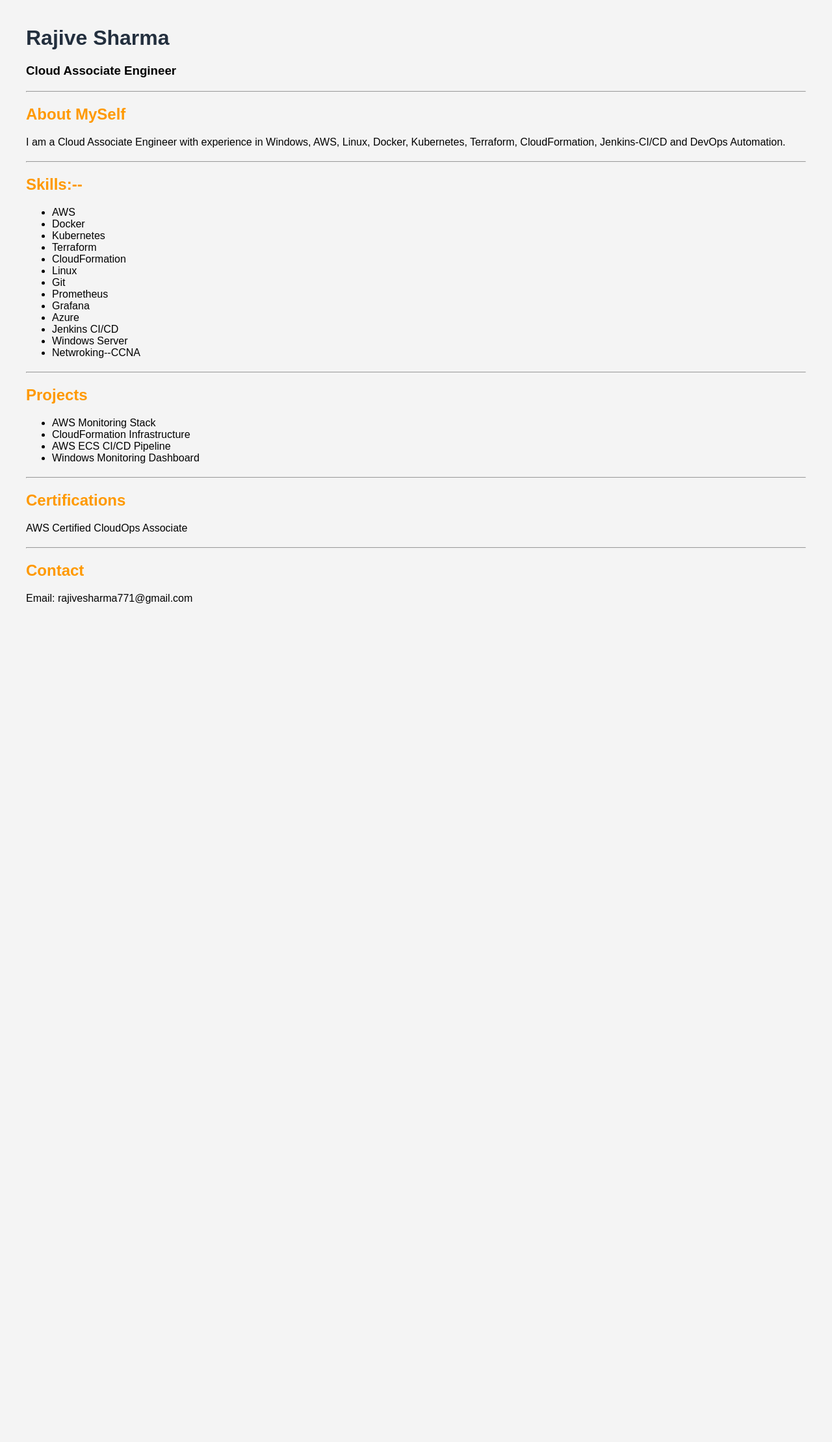
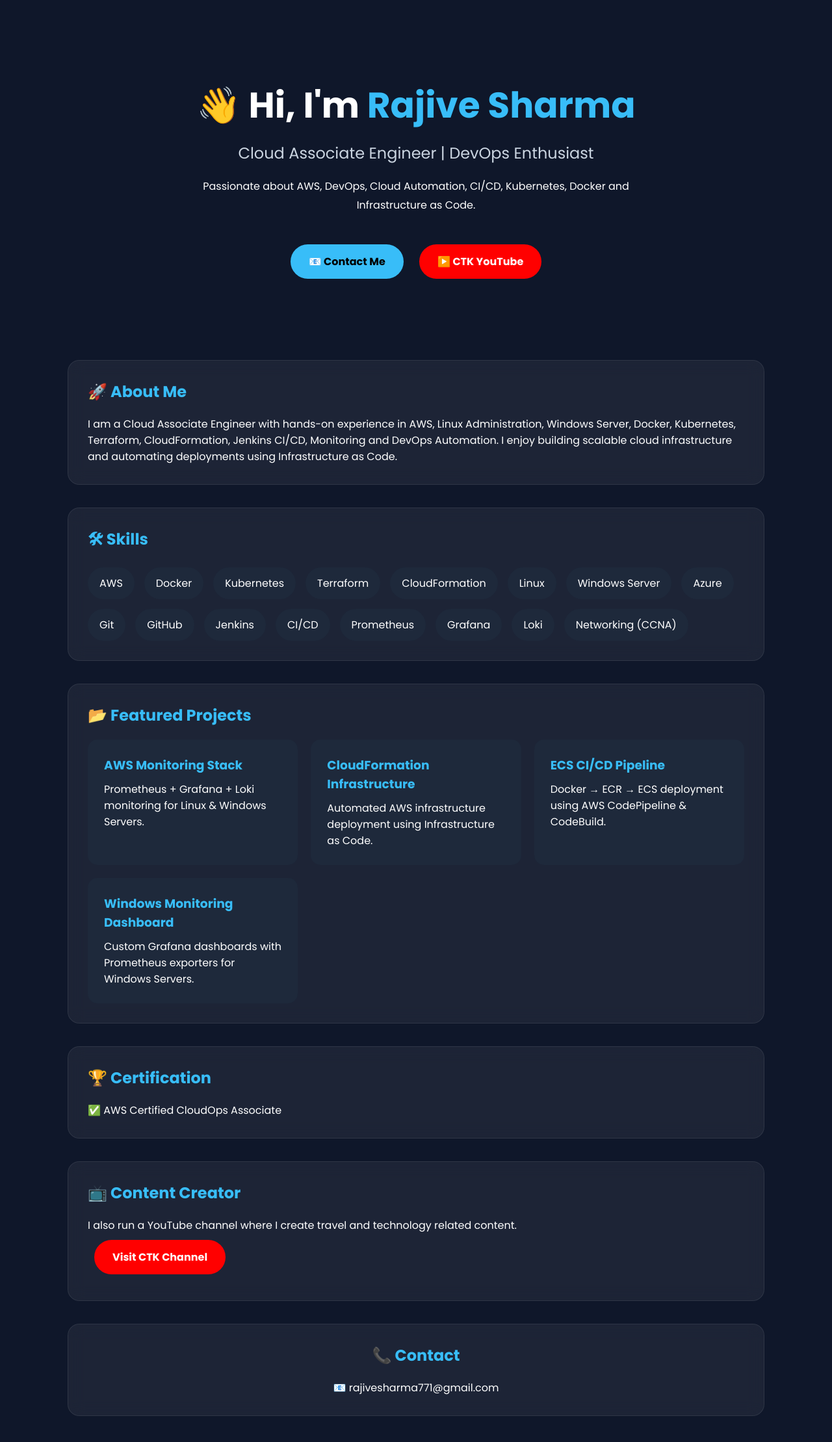
Before and after one commit to RajiveSharma771/My-Portfolio, a Flask app: page / in a window 1280 px wide. Shown: the whole page at 65% size. Before the commit the page ends 929 px from the top, so only its background shows below. Run offline with Flask 3, Linux system fonts and the light colour scheme.

Commit message:
eight commit

```diff
--- a/static/style.css
+++ b/static/style.css
@@ -1,17 +1,213 @@
-body {
-    font-family: Arial, sans-serif;
-    margin: 40px;
-    background: #f4f4f4;
+*{
+margin:0;
+padding:0;
+box-sizing:border-box;
+font-family:Poppins,sans-serif;
 }
 
-h1 {
-    color: #232F3E;
+body{
+
+background:#0f172a;
+color:white;
+
 }
 
-h2 {
-    color: #FF9900;
+.container{
+
+width:90%;
+max-width:1200px;
+margin:auto;
+padding:40px;
+
 }
 
-hr {
-    margin: 20px 0;
+.hero{
+
+text-align:center;
+padding:80px 20px;
+
 }
+
+.hero h1{
+
+font-size:55px;
+margin-bottom:15px;
+
+}
+
+.hero span{
+
+color:#38bdf8;
+
+}
+
+.hero h2{
+
+font-weight:400;
+margin-bottom:20px;
+color:#cbd5e1;
+
+}
+
+.hero p{
+
+max-width:700px;
+margin:auto;
+line-height:1.8;
+
+}
+
+.buttons{
+
+margin-top:35px;
+
+}
+
+.btn{
+
+display:inline-block;
+padding:14px 28px;
+margin:10px;
+border-radius:30px;
+background:#38bdf8;
+color:black;
+font-weight:bold;
+text-decoration:none;
+transition:.3s;
+
+}
+
+.btn:hover{
+
+transform:translateY(-5px);
+box-shadow:0 0 25px #38bdf8;
+
+}
+
+.youtube{
+
+background:#ff0000;
+color:white;
+
+}
+
+.youtube:hover{
+
+box-shadow:0 0 20px red;
+
+}
+
+.card{
+
+background:rgba(255,255,255,.06);
+
+padding:30px;
+
+margin-top:35px;
+
+border-radius:18px;
+
+backdrop-filter:blur(12px);
+
+border:1px solid rgba(255,255,255,.08);
+
+}
+
+.card h2{
+
+margin-bottom:20px;
+color:#38bdf8;
+
+}
+
+.skills{
+
+display:flex;
+
+flex-wrap:wrap;
+
+gap:15px;
+
+}
+
+.skills span{
+
+background:#1e293b;
+
+padding:12px 18px;
+
+border-radius:25px;
+
+transition:.3s;
+
+}
+
+.skills span:hover{
+
+background:#38bdf8;
+
+color:black;
+
+transform:scale(1.08);
+
+}
+
+.projects{
+
+display:grid;
+
+grid-template-columns:repeat(auto-fit,minmax(250px,1fr));
+
+gap:20px;
+
+}
+
+.project{
+
+background:#1e293b;
+
+padding:25px;
+
+border-radius:15px;
+
+transition:.3s;
+
+}
+
+.project:hover{
+
+transform:translateY(-8px);
+
+background:#334155;
+
+}
+
+.project h3{
+
+margin-bottom:10px;
+
+color:#38bdf8;
+
+}
+
+.contact{
+
+text-align:center;
+
+}
+
+@media(max-width:768px){
+
+.hero h1{
+
+font-size:38px;
+
+}
+
+.hero h2{
+
+font-size:20px;
+
+}
+
+}
--- a/templates/index.html
+++ b/templates/index.html
@@ -1,68 +1,175 @@
 <!DOCTYPE html>
-<html>
+<html lang="en">
+
 <head>
-    <title>Rajive Sharma Portfolio</title>
+    <meta charset="UTF-8">
+    <meta name="viewport" content="width=device-width, initial-scale=1.0">
+    <title>Rajive Sharma | Cloud & DevOps Engineer</title>
+
     <link rel="stylesheet" href="{{ url_for('static', filename='style.css') }}">
+
+    <link href="https://fonts.googleapis.com/css2?family=Poppins:wght@300;400;600;700&display=swap" rel="stylesheet">
+
 </head>
 
 <body>
 
-<h1>Rajive Sharma</h1>
+<div class="container">
 
-<h3>Cloud Associate Engineer</h3>
+    <!-- Hero Section -->
 
-<hr>
+    <section class="hero">
 
-<h2>About MySelf</h2>
+        <h1>👋 Hi, I'm <span>Rajive Sharma</span></h1>
 
-<p>
-I am a Cloud Associate Engineer with experience in Windows, AWS,
-Linux, Docker, Kubernetes, Terraform, CloudFormation, Jenkins-CI/CD and DevOps Automation.
-</p>
+        <h2>Cloud Associate Engineer | DevOps Enthusiast</h2>
 
-<hr>
+        <p>
+            Passionate about AWS, DevOps, Cloud Automation, CI/CD,
+            Kubernetes, Docker and Infrastructure as Code.
+        </p>
 
-<h2>Skills:--</h2>
+        <div class="buttons">
 
-<ul>
-<li>AWS</li>
-<li>Docker</li>
-<li>Kubernetes</li>
-<li>Terraform</li>
-<li>CloudFormation</li>
-<li>Linux</li>
-<li>Git</li>
-<li>Prometheus</li>
-<li>Grafana</li>
-<li>Azure</li>
-<li>Jenkins CI/CD</li>
-<li>Windows Server</li>
-<li>Netwroking--CCNA</li>
-</ul>
+            <a href="mailto:rajivesharma771@gmail.com" class="btn">
+                📧 Contact Me
+            </a>
 
-<hr>
+            <a href="https://www.youtube.com/" target="_blank" class="btn youtube">
+                ▶️ CTK YouTube
+            </a>
 
-<h2>Projects</h2>
+        </div>
 
-<ul>
-<li>AWS Monitoring Stack</li>
-<li>CloudFormation Infrastructure</li>
-<li>AWS ECS CI/CD Pipeline</li>
-<li>Windows Monitoring Dashboard</li>
-</ul>
+    </section>
 
-<hr>
 
-<h2>Certifications</h2>
+    <!-- About -->
 
-<p>AWS Certified CloudOps Associate</p>
+    <section class="card">
 
-<hr>
+        <h2>🚀 About Me</h2>
 
-<h2>Contact</h2>
+        <p>
 
-<p>Email: rajivesharma771@gmail.com</p>
+            I am a Cloud Associate Engineer with hands-on experience in
+            AWS, Linux Administration, Windows Server, Docker,
+            Kubernetes, Terraform, CloudFormation,
+            Jenkins CI/CD, Monitoring and DevOps Automation.
+
+            I enjoy building scalable cloud infrastructure and automating
+            deployments using Infrastructure as Code.
+
+        </p>
+
+    </section>
+
+
+    <!-- Skills -->
+
+    <section class="card">
+
+        <h2>🛠 Skills</h2>
+
+        <div class="skills">
+
+            <span>AWS</span>
+            <span>Docker</span>
+            <span>Kubernetes</span>
+            <span>Terraform</span>
+            <span>CloudFormation</span>
+            <span>Linux</span>
+            <span>Windows Server</span>
+            <span>Azure</span>
+            <span>Git</span>
+            <span>GitHub</span>
+            <span>Jenkins</span>
+            <span>CI/CD</span>
+            <span>Prometheus</span>
+            <span>Grafana</span>
+            <span>Loki</span>
+            <span>Networking (CCNA)</span>
+
+        </div>
+
+    </section>
+
+
+    <!-- Projects -->
+
+    <section class="card">
+
+        <h2>📂 Featured Projects</h2>
+
+        <div class="projects">
+
+            <div class="project">
+                <h3>AWS Monitoring Stack</h3>
+                <p>Prometheus + Grafana + Loki monitoring for Linux & Windows Servers.</p>
+            </div>
+
+            <div class="project">
+                <h3>CloudFormation Infrastructure</h3>
+                <p>Automated AWS infrastructure deployment using Infrastructure as Code.</p>
+            </div>
+
+            <div class="project">
+                <h3>ECS CI/CD Pipeline</h3>
+                <p>Docker → ECR → ECS deployment using AWS CodePipeline & CodeBuild.</p>
+            </div>
+
+            <div class="project">
+                <h3>Windows Monitoring Dashboard</h3>
+                <p>Custom Grafana dashboards with Prometheus exporters for Windows Servers.</p>
+            </div>
+
+        </div>
+
+    </section>
+
+
+    <!-- Certifications -->
+
+    <section class="card">
+
+        <h2>🏆 Certification</h2>
+
+        <p>✅ AWS Certified CloudOps Associate</p>
+
+    </section>
+
+
+    <!-- YouTube -->
+
+    <section class="card">
+
+        <h2>📺 Content Creator</h2>
+
+        <p>
+
+            I also run a YouTube channel where I create travel and technology
+            related content.
+
+        </p>
+
+        <a href="https://www.youtube.com/" target="_blank" class="btn youtube">
+            Visit CTK Channel
+        </a>
+
+    </section>
+
+
+    <!-- Contact -->
+
+    <section class="card contact">
+
+        <h2>📞 Contact</h2>
+
+        <p>📧 rajivesharma771@gmail.com</p>
+
+    </section>
+
+</div>
 
 </body>
-
 </html>
```
